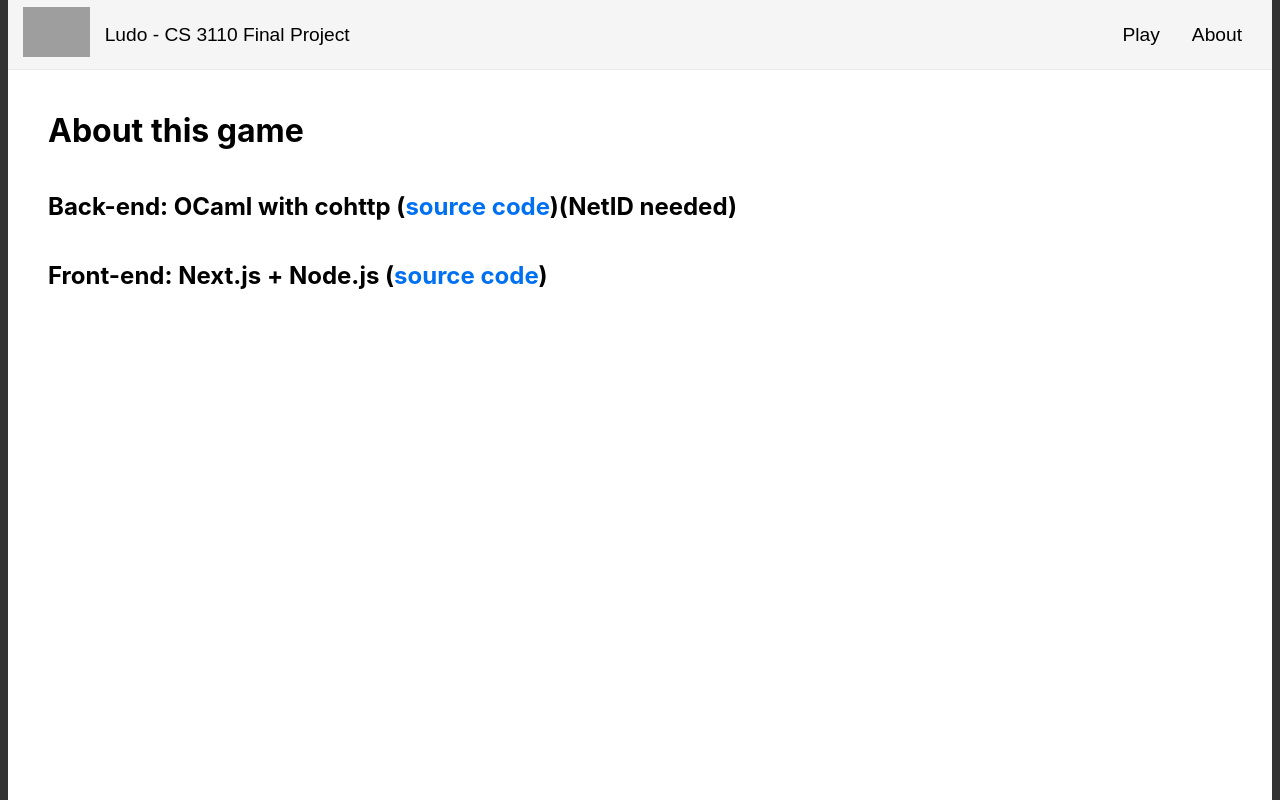
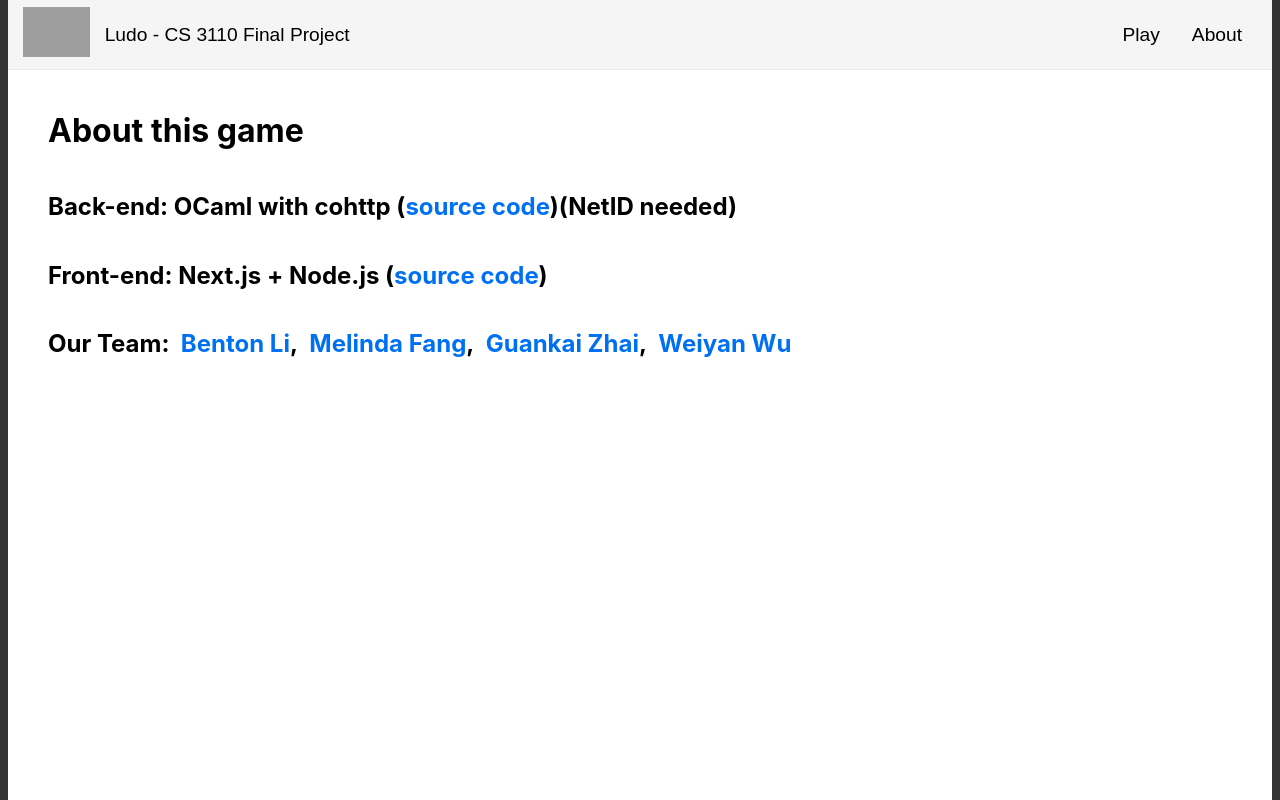
Before and after one commit to bentondecusin/Ludo-Front-End, a Next.js app: page /about in a window 1280 px wide. Built offline with nearby package versions, Linux system fonts and the light colour scheme; grey boxes are pictures that could not be loaded.

Commit message:
Update about.js

```diff
--- a/pages/about.js
+++ b/pages/about.js
@@ -31,21 +31,24 @@ export default function Home() {
           </a>
           )
         </h2>
-        {/* <h2>
+        <h2>
           Our Team:
           <a class={styles.ref} href="https://github.com/bentondecusin">
-            &nbsp; Benton CALS '23
+            &nbsp; Benton Li
           </a>
+          ,
           <a class={styles.ref} href="">
-            &nbsp; Benton CALS '23
+            &nbsp; Melinda Fang
           </a>
+          ,
           <a class={styles.ref} href="">
-            &nbsp; Benton CALS '23
+            &nbsp; Guankai Zhai
           </a>
+          ,
           <a class={styles.ref} href="">
-            &nbsp; Benton CALS '23
+            &nbsp; Weiyan Wu
           </a>
-        </h2> */}
+        </h2>
       </main>
     </div>
   );
```
